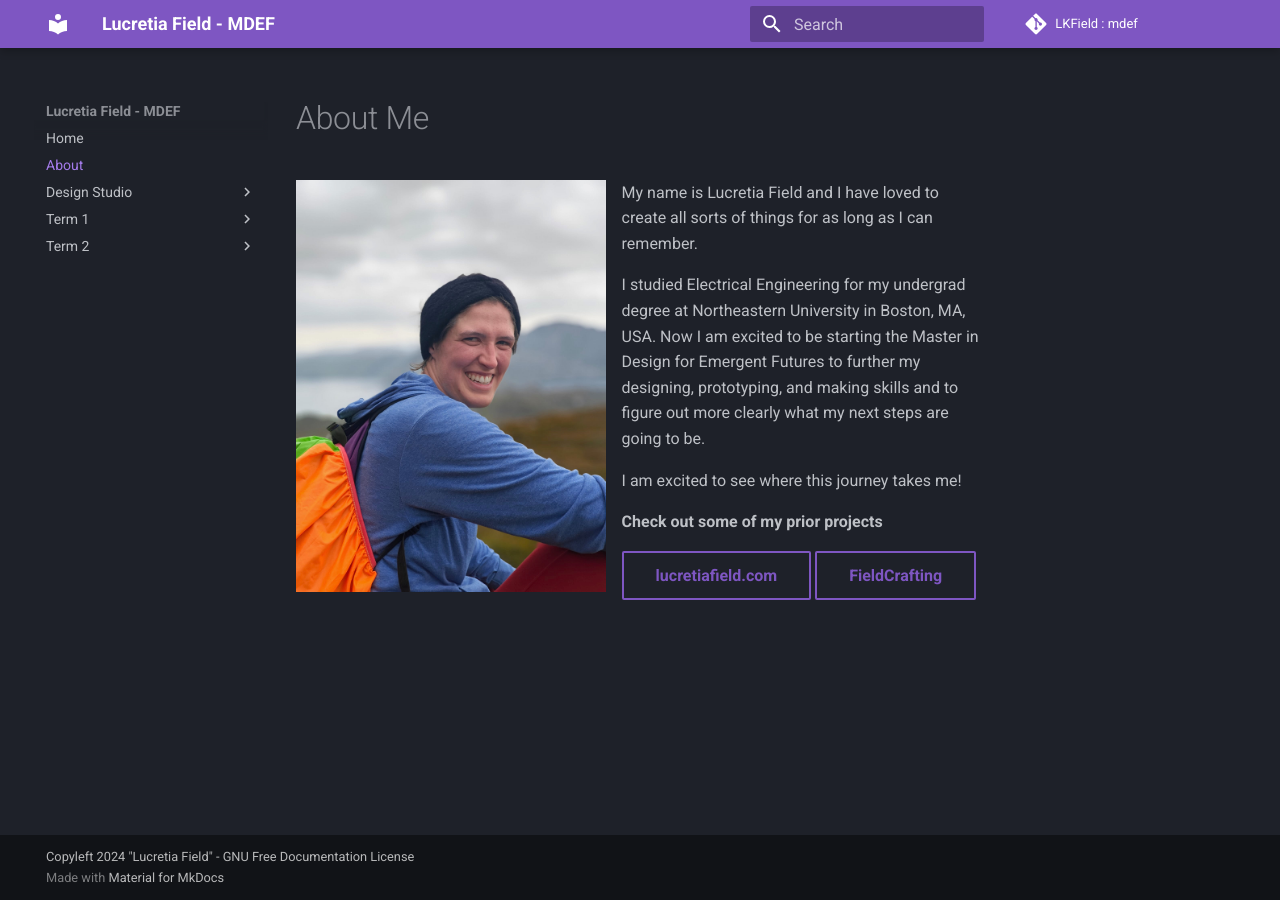
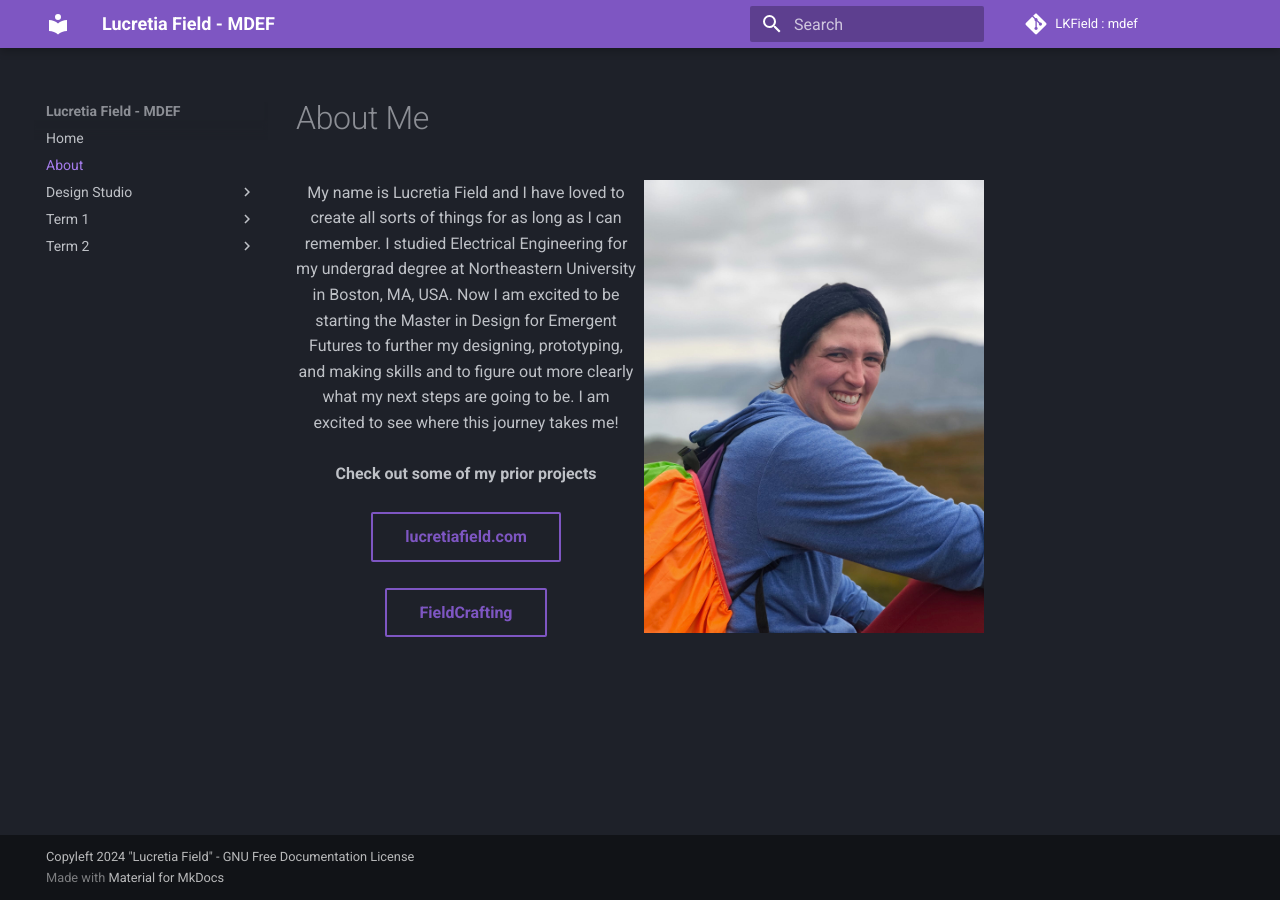
Before and after one commit to LKField/mdef, an MkDocs documentation site: the page built from docs/about/me.md, in a window 1280 px wide. Built offline with MkDocs 1.6.1 and Material for MkDocs 9.7.7, drawn with Linux system fonts in a browser that asks for light colours; comment, search, counter and statistics services are not loaded.

Commit message:
updates to about me page for column format

```diff
--- a/docs/about/me.md
+++ b/docs/about/me.md
@@ -1,14 +1,23 @@
 # About Me
 
-![Headshot](../images/headshots/Doune.jpeg){ align=left width="45%"}
+<div class="grid" markdown>
+<figure markdown="span">
+    My name is Lucretia Field and I have loved to create all sorts of things for as long as I can remember.
 
-My name is Lucretia Field and I have loved to create all sorts of things for as long as I can remember.
+    I studied Electrical Engineering for my undergrad degree at Northeastern University in Boston, MA, USA. Now I am excited to be starting the Master in Design for Emergent Futures to further my designing, prototyping, and making skills and to figure out more clearly what my next steps are going to be.
 
-I studied Electrical Engineering for my undergrad degree at Northeastern University in Boston, MA, USA. Now I am excited to be starting the Master in Design for Emergent Futures to further my designing, prototyping, and making skills and to figure out more clearly what my next steps are going to be.
+    I am excited to see where this journey takes me!
+    <br/><br/>
 
-I am excited to see where this journey takes me!
+    **Check out some of my prior projects**
+    <br/><br/>
+    [lucretiafield.com](https://lucretiafield.com/){ .md-button target=blank}
+    <br/><br/>
+    [FieldCrafting](https://www.instructables.com/member/FieldCrafting/){ .md-button target=blank}
 
-**Check out some of my prior projects**
+</figure>
 
-[lucretiafield.com](https://lucretiafield.com/){ .md-button target=blank}
-[FieldCrafting](https://www.instructables.com/member/FieldCrafting/){ .md-button target=blank}
+<figure markdown="span">
+![Headshot](../images/headshots/Doune.jpeg)
+</figure>
+</div>
```
